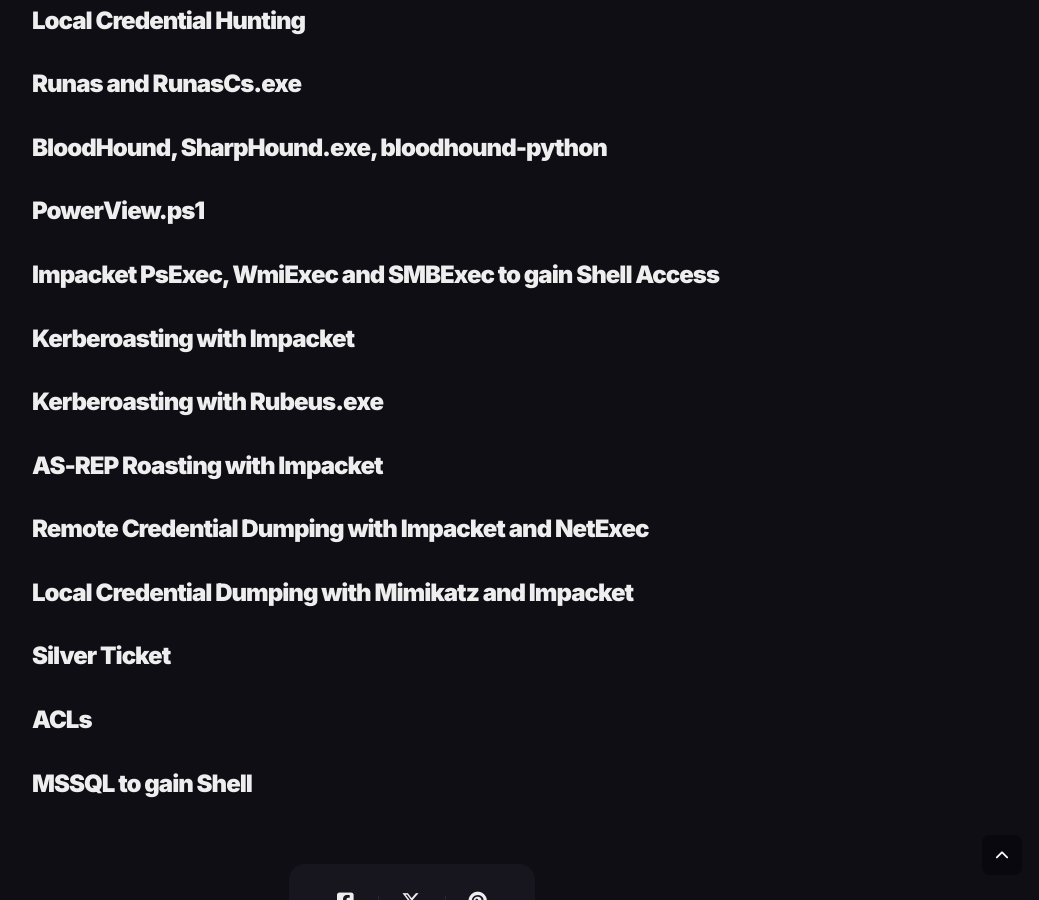
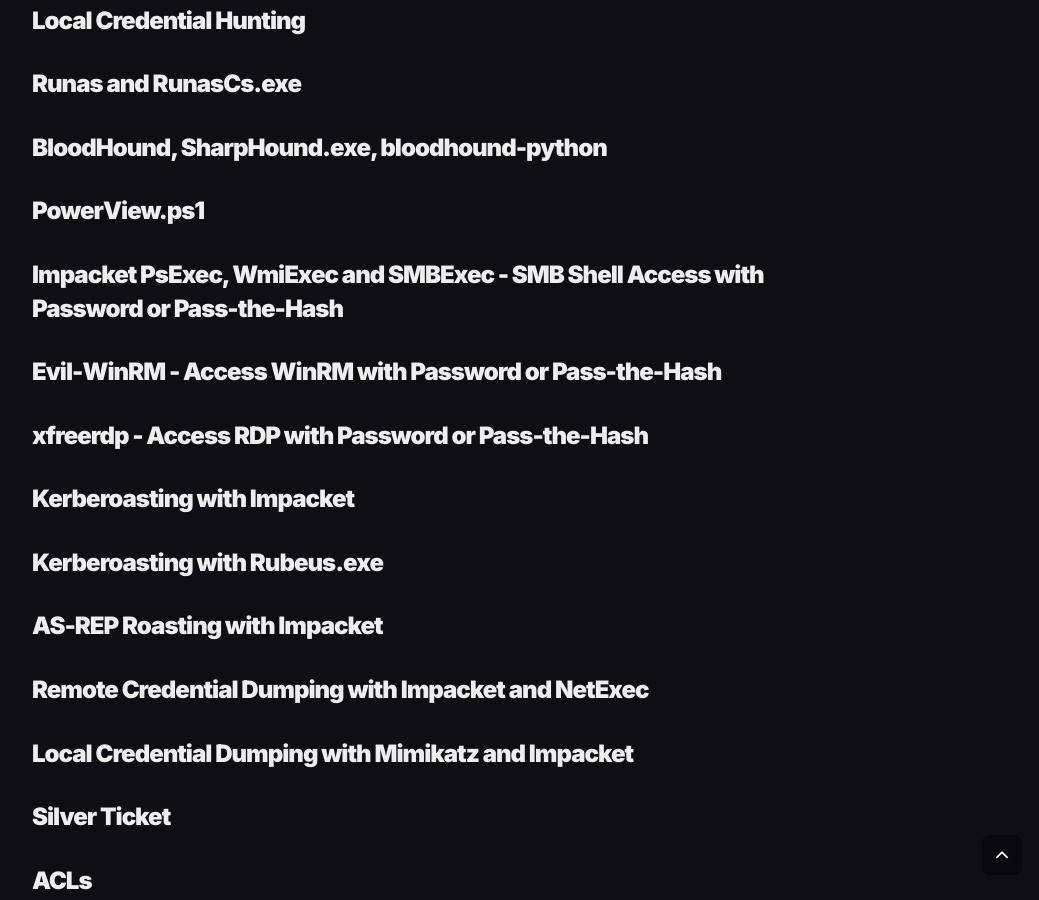
Before and after one commit to Vorkharium/vorkharium.github.io, a Jekyll site: the page built from _posts/2024-11-01-Attacking-Active-Directory-Cheatsheet.md, in a window 1280 px wide and 900 px high, scrolled down 1327 px. Shown: the whole window, without its empty margins (228-1267 px from the left). Built offline with Jekyll 4.4.1, drawn with Linux system fonts in a browser that asks for light colours; comment, search, counter and statistics services are not loaded.

Commit message:
Update 2024-11-01-Attacking-Active-Directory-Cheatsheet.md

```diff
--- a/_posts/2024-11-01-Attacking-Active-Directory-Cheatsheet.md
+++ b/_posts/2024-11-01-Attacking-Active-Directory-Cheatsheet.md
@@ -33,7 +33,11 @@
 
 ### PowerView.ps1
 
-### Impacket PsExec, WmiExec and SMBExec to gain Shell Access
+### Impacket PsExec, WmiExec and SMBExec - SMB Shell Access with Password or Pass-the-Hash
+
+### Evil-WinRM - Access WinRM with Password or Pass-the-Hash
+
+### xfreerdp - Access RDP with Password or Pass-the-Hash
 
 ### Kerberoasting with Impacket
 
```
